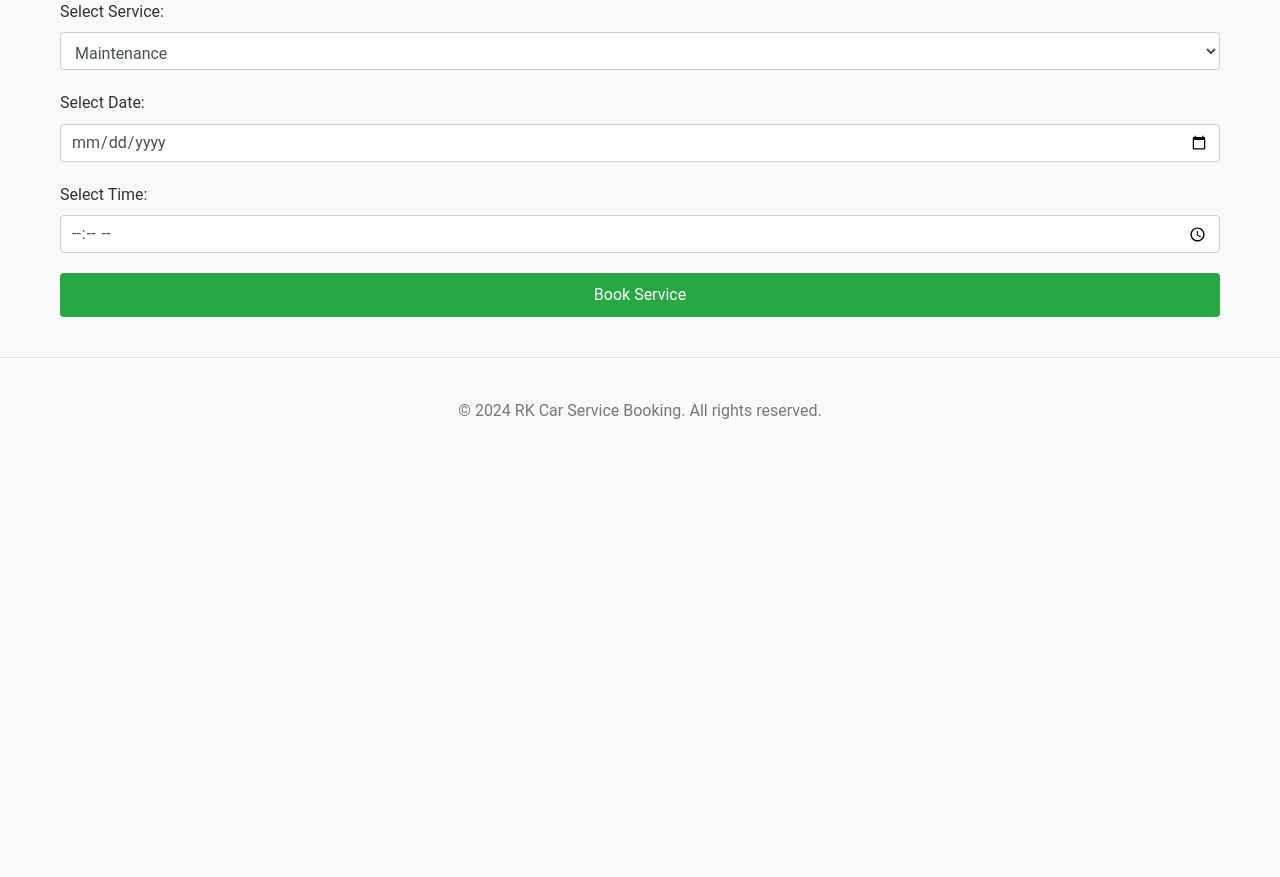
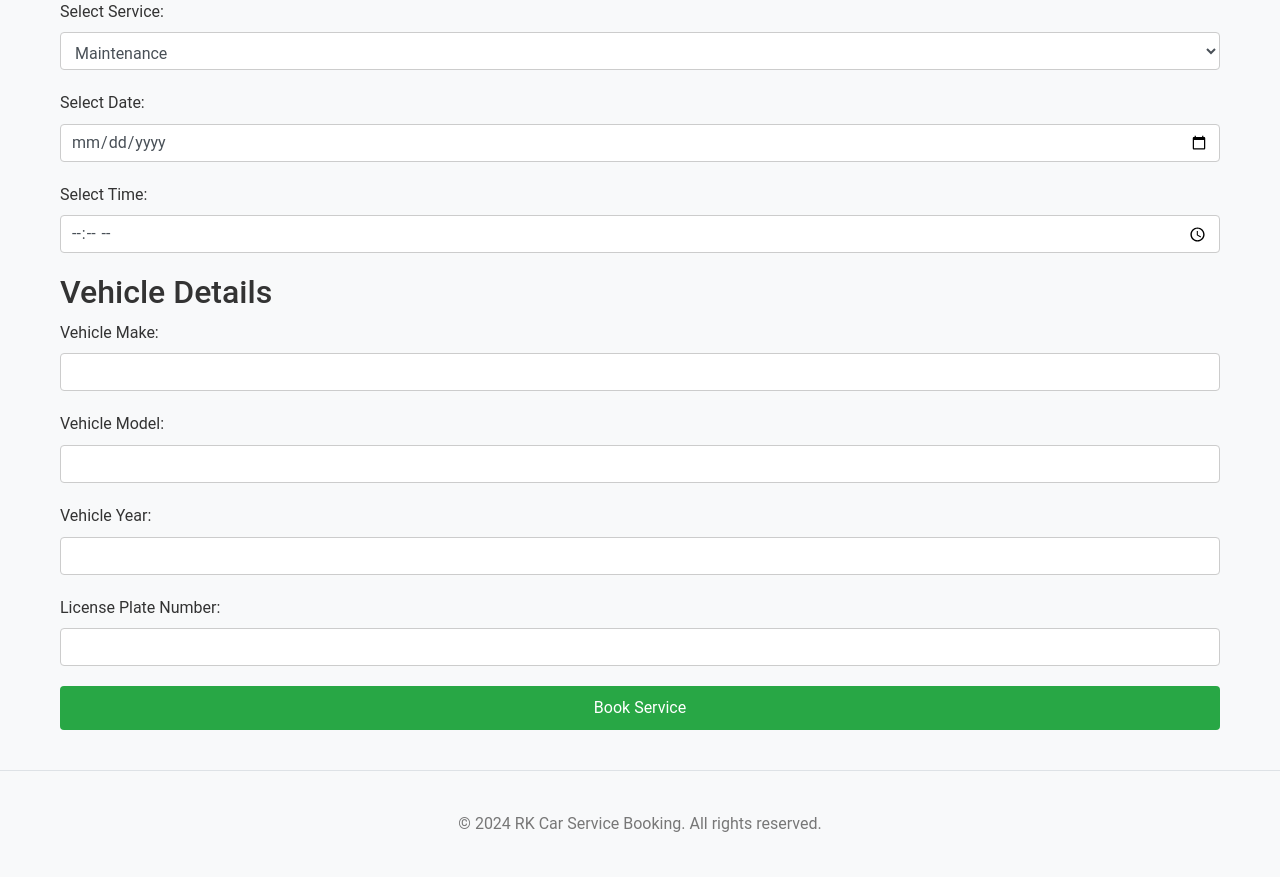
Before and after one commit to Ranjithkumar-Mathiazhagan/Python_CA2, a Flask app: page /booking in a window 1280 px wide. Shown: the part 250-1127 px from the top of the page. Before the commit the page ends 669 px from the top, so only its background shows below. Run offline with Flask 3, Linux system fonts and the light colour scheme; some libraries are stand-ins or nearby versions.

Commit message:
booking form html

```diff
--- a/Car_service_booking/app.py
+++ b/Car_service_booking/app.py
@@ -39,6 +39,7 @@ class BookingForm(FlaskForm):
     service_type = SelectField("Service Type", choices=[('maintenance', 'Maintenance'), ('repair', 'Repair'), ('inspection', 'Inspection')], validators=[DataRequired()])
     date = DateField("Preferred Date", format='%Y-%m-%d', validators=[DataRequired()])
     time = TimeField("Preferred Time", format='%H:%M', validators=[DataRequired()])
+    vehicle_make = StringField("Vehicle Make", validators=[DataRequired()])
     vehicle_model = StringField("Vehicle Model", validators=[DataRequired()])
     vehicle_year = StringField("Vehicle Year", validators=[DataRequired()])
     license_plate = StringField("License Plate Number", validators=[DataRequired()])
@@ -107,6 +108,7 @@ def booking():
         service_type = form.service_type.data
         date = form.date.data
         time = form.time.data
+        vehicle_make=form.vehicle_make.data
         vehicle_model = form.vehicle_model.data
         vehicle_year = form.vehicle_year.data
         license_plate=form.license_plate.data
@@ -119,14 +121,19 @@ def booking():
 
         cursor = mysql.connection.cursor()
         try:
-            cursor.execute("INSERT INTO bookings (user_id, service_type, date, time) VALUES (%s, %s, %s, %s,%s,%s,%s)",
-                           (user_id, service_type, date, time,vehicle_model,vehicle_year,license_plate))
+            cursor.execute("INSERT INTO bookings (user_id, service_type, date, time,vehicle_make,vehicle_model,vehicle_year,license_plate) VALUES (%s, %s, %s, %s,%s,%s,%s,%s)",
+                           (user_id, service_type, date, time,vehicle_make,vehicle_model,vehicle_year,license_plate))
             mysql.connection.commit()
             cursor.close()
 
             session['service_type'] = service_type
             session['date'] = date.strftime('%Y-%m-%d')
             session['time'] = time.strftime('%H:%M')
+            session['vehicle_make'] = vehicle_make
+            session['vehicle_model'] = vehicle_model
+            session['vehicle_year'] = vehicle_year
+            session['license_plate'] = license_plate
+
 
             flash('Your service has been booked successfully', 'success')
             return redirect(url_for('submit_book'))
--- a/Car_service_booking/templates/booking.html
+++ b/Car_service_booking/templates/booking.html
@@ -45,6 +45,27 @@
                         {{ form.time(class="form-control") }}
                     </div>
 
+                    <h2>Vehicle Details</h2>
+                    <div class="form-group">
+                        <label for="vehicle_make">Vehicle Make:</label>
+                        {{ form.vehicle_make(class="form-control") }}
+                    </div>
+
+                    <div class="form-group">
+                        <label for="vehicle_model">Vehicle Model:</label>
+                        {{ form.vehicle_model(class="form-control") }}
+                    </div>
+
+                    <div class="form-group">
+                        <label for="vehicle_year">Vehicle Year:</label>
+                        {{ form.vehicle_year(class="form-control") }}
+                    </div>
+
+                    <div class="form-group">
+                        <label for="license_plate">License Plate Number:</label>
+                        {{ form.license_plate(class="form-control") }}
+                    </div>
+
                     <div class="form-group text-center">
                         <button type="submit" class="btn btn-primary">Book Service</button>
                     </div>
```
